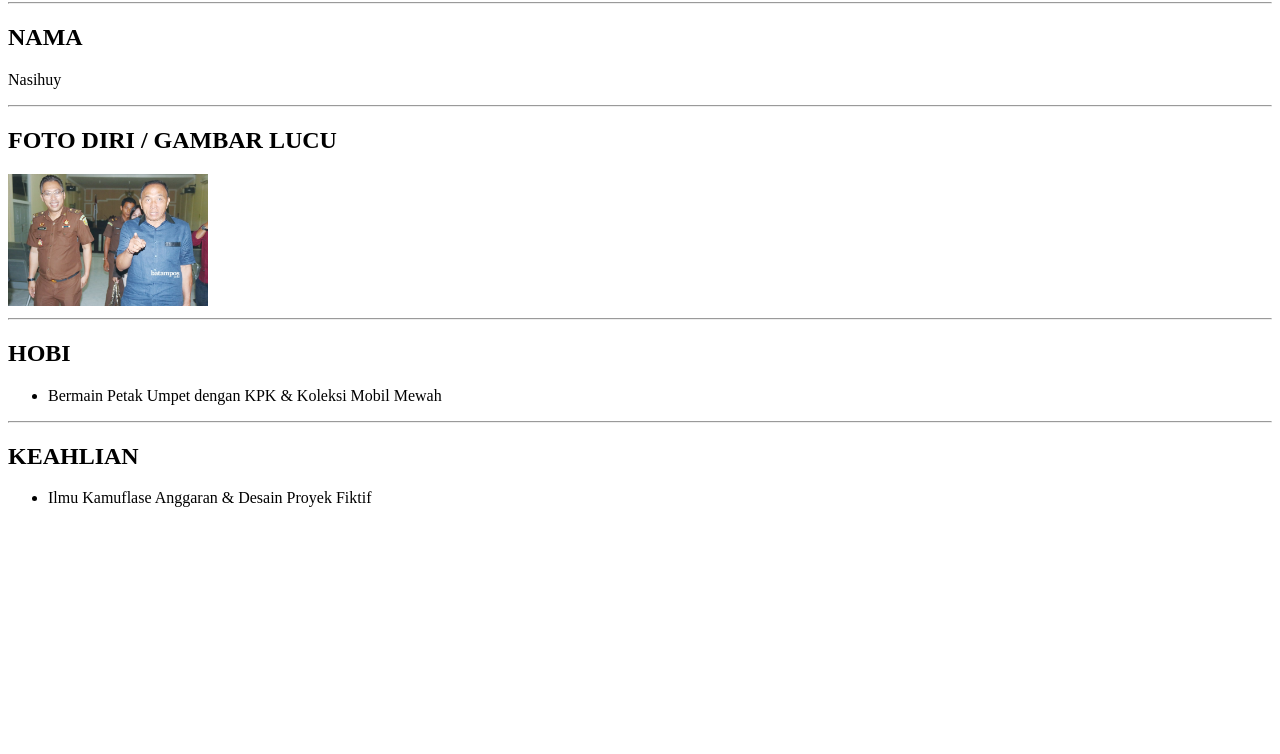
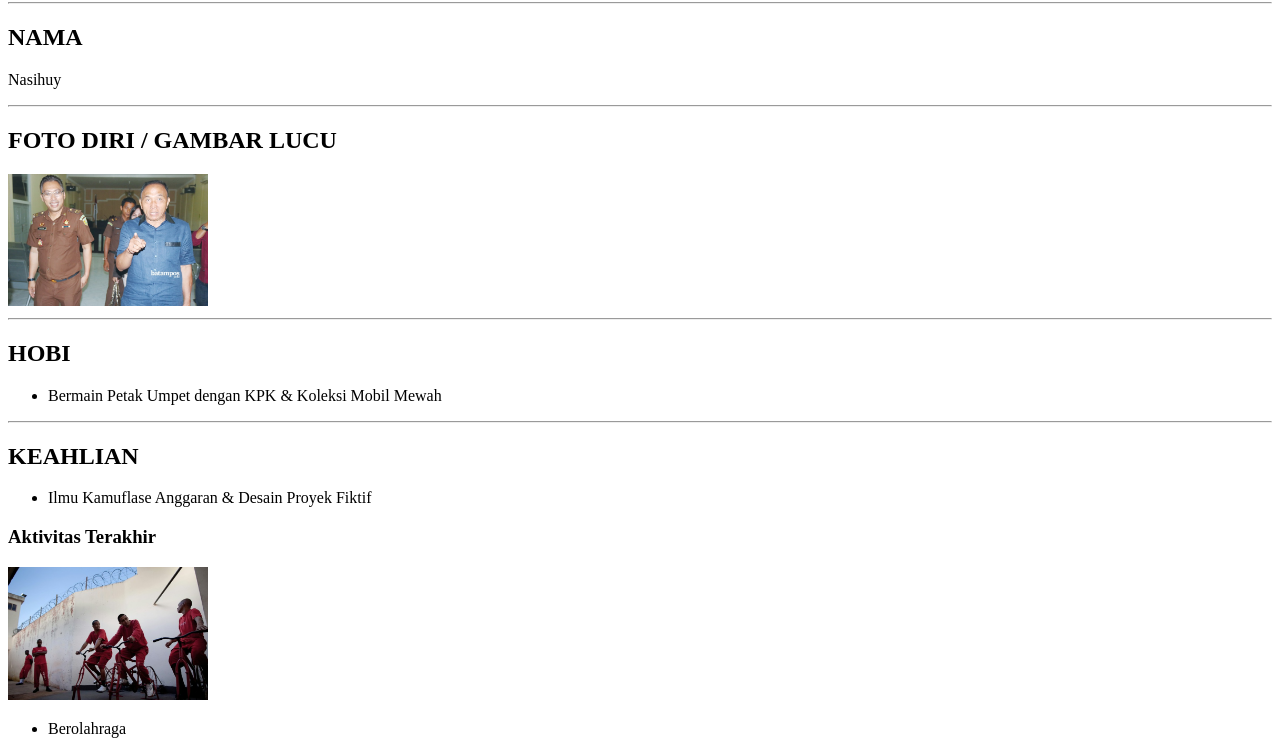
Before and after one commit to nicholasvittorio/praktek_kelompok_kolaborasi_super_team, a plain HTML site: page anggota1.html in a window 1280 px wide. Shown: the part 78-832 px from the top of the page. Before the commit the page ends 800 px from the top, so only its background shows below. Drawn offline with Linux system fonts and the light colour scheme.

Commit message:
Penambahan aktivitas terakhir

```diff
--- a/anggota1.html
+++ b/anggota1.html
@@ -32,5 +32,11 @@
         <li> Ilmu Kamuflase Anggaran & Desain Proyek Fiktif</li>
     </ul>
 
+    <h3>Aktivitas Terakhir </h3>
+    <img src="images/sepeda.jpg" alt="Aktivitas" width="200">
+    <ul>
+        <li> Berolahraga </li>
+    </ul>
+
 </body>
 </html>
```
Also changed, not shown: images/sepeda.jpg (added).
